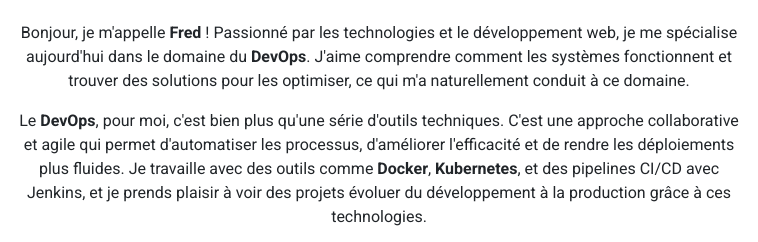
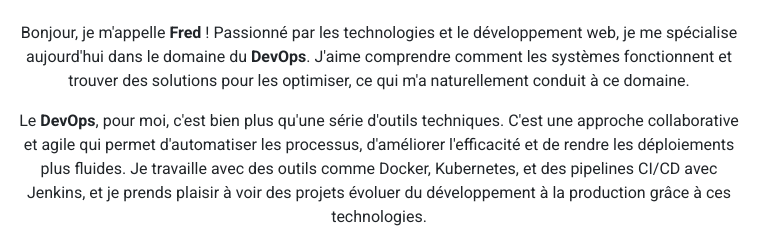
Before and after one commit to FredOlang/portfolio, a plain HTML site: page index.html in a window 1280 px wide. Shown: the part 880-1122 px from the top of the page, 450-1208 px from the left. Drawn offline with nearby package versions, Linux system fonts and the light colour scheme.

Commit message:
Update index.html

```diff
--- a/index.html
+++ b/index.html
@@ -69,7 +69,7 @@
                 <p>Bonjour, je m'appelle <strong>Fred</strong> ! Passionné par les technologies et le développement web, je me spécialise aujourd'hui dans le domaine du <strong>DevOps</strong>. J'aime comprendre comment les systèmes fonctionnent et trouver des solutions pour les optimiser, ce qui m'a naturellement conduit à ce domaine.</p>
 
                 <p>Le <strong>DevOps</strong>, pour moi, c'est bien plus qu'une série d'outils techniques. C'est une approche collaborative et agile qui permet d'automatiser les processus, d'améliorer l'efficacité et de rendre les déploiements plus fluides.
-				Je travaille avec des outils comme <strong>Docker</strong>, <strong>Kubernetes</strong>, et des pipelines CI/CD avec Jenkins, et je prends plaisir à voir des projets évoluer du développement à la production grâce à ces technologies.</p>
+				Je travaille avec des outils comme Docker, Kubernetes, et des pipelines CI/CD avec Jenkins, et je prends plaisir à voir des projets évoluer du développement à la production grâce à ces technologies.</p>
 
                 <p>En dehors de mon travail technique, je crois fermement qu'un bon équilibre est essentiel. J'aime passer du temps à explorer la nature, Lire et écouter de la musique, ce qui m'aide à revenir avec une énergie nouvelle et des idées fraîches pour mes projets.</p>
 
```
